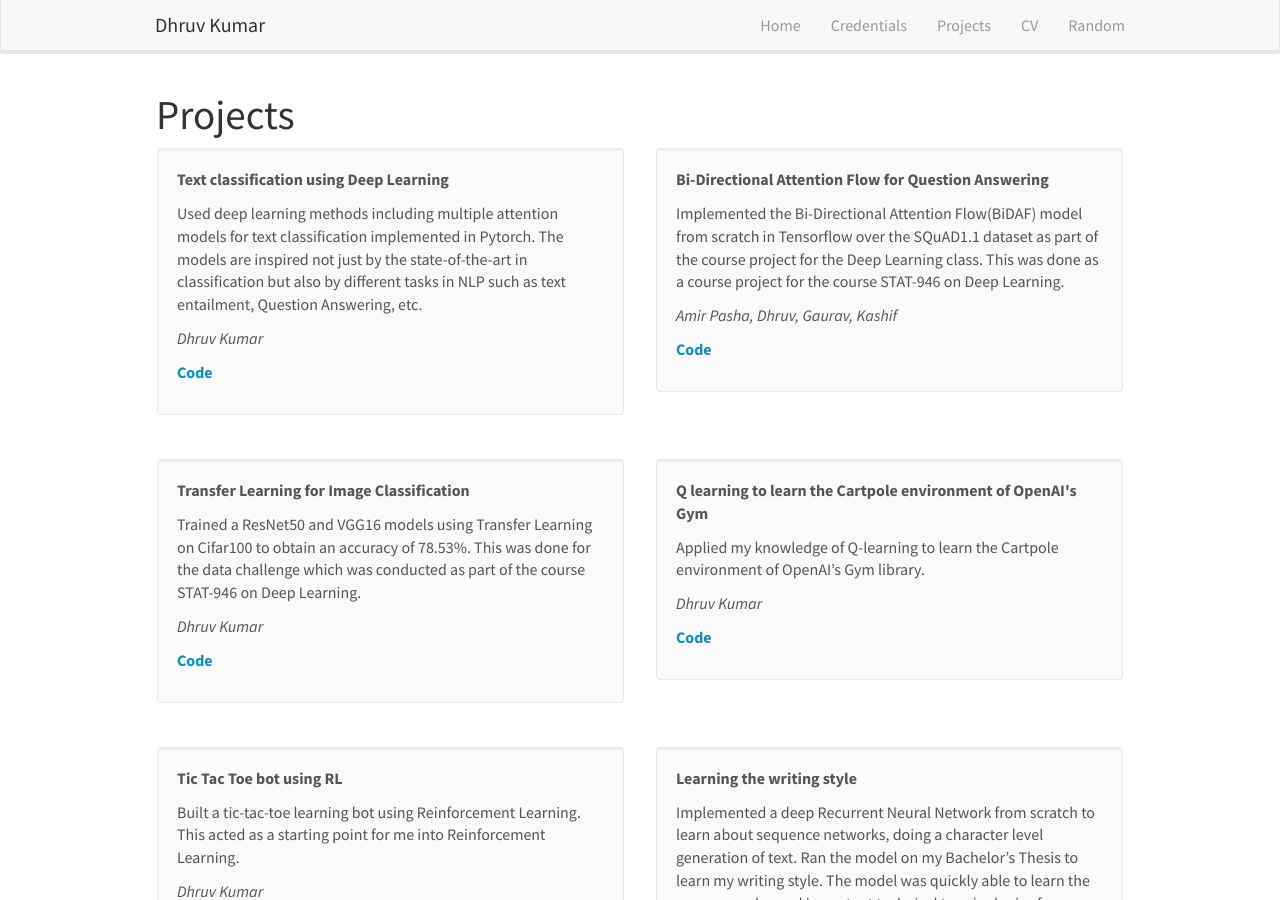
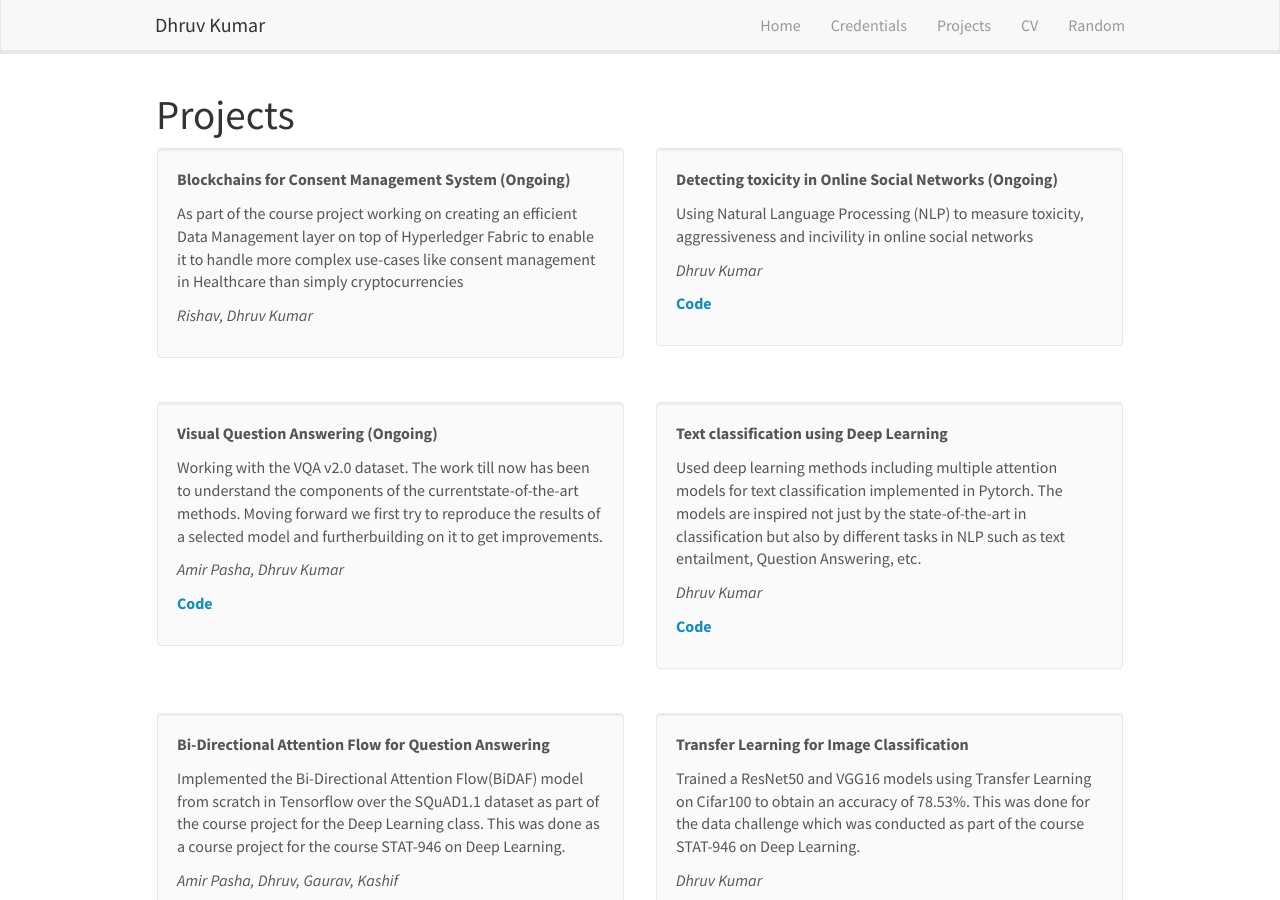
Before and after one commit to ddhruvkr/ddhruvkr.github.io, a Jekyll site: the page built from _pages/projects.md, in a window 1280 px wide and 900 px high. Built offline with Jekyll 4.4.1, drawn with Linux system fonts in a browser that asks for light colours; nearby versions of some CDN libraries.

Commit message:
updating resume intro and projects

```diff
--- a/_data/academic_work_experience.yml
+++ b/_data/academic_work_experience.yml
@@ -1,15 +1,15 @@
 - name: Sirius Blockchain Research Group
-  info: Research Assistant, Sept 2018 - Present
-  number_educ: 1
-  education1: Working on creating an efficient Data Analytics layer on top of Hyperledger Fabric.
+  info: Research Assistant, Jan 2019 - Present
+  #number_educ: 1
+  #education1: Working on creating an efficient Data Management layer on top of HyperledgerFabric to enable it to handle more complex use-cases like consent management in Healthcare than simply cryptocurrencies.
 
 - name: Data Science Lab
   info: Research Assistant, Sept 2018 - Present
-  number_educ: 1
-  education1: Working on applying Natural Language Methods to classify toxic and abusive speech in online social networks.
+  #number_educ: 1
+  #education1: Working on applying Natural Language Methods to classify toxic and abusive speech in online social networks.
 
 - name: University of Paderborn, Germany
   info: Research Intern (AIS-BI Lab), Jan 2016 - Jun 2016
-  number_educ: 2
-  education1: Bachelor Thesis, on Recommender Systems
-  education2: Face Recognition in videos
+  #number_educ: 2
+  #education1: Bachelor Thesis, on Recommender Systems
+  #education2: Face Recognition in videos
--- a/_data/publist.yml
+++ b/_data/publist.yml
@@ -1,3 +1,36 @@
+- title: "Blockchains for Consent Management System (Ongoing)"
+  image:
+  description: "As part of the course project working on creating an efficient Data Management layer on top of Hyperledger
+Fabric to enable it to handle more complex use-cases like consent management in Healthcare than simply
+cryptocurrencies"
+  authors: Rishav, Dhruv Kumar
+  link:
+    url:
+    display:
+  highlight: 1
+  news2:
+
+- title: "Detecting toxicity in Online Social Networks (Ongoing)"
+  image:
+  description: "Using Natural Language Processing (NLP) to measure toxicity, aggressiveness and incivility in online social
+networks"
+  authors: Dhruv Kumar
+  link:
+    url: https://github.com/ddhruvkr/Detecting-Hate-Speech
+    display:  Code
+  highlight: 1
+  news2:
+
+- title: "Visual Question Answering (Ongoing)"
+  image:
+  description: "Working with the VQA v2.0 dataset. The work till now has been to understand the components of the currentstate-of-the-art methods. Moving forward we first try to reproduce the results of a selected model and furtherbuilding on it to get improvements."
+  authors: Amir Pasha, Dhruv Kumar
+  link:
+    url: https://visualqa.org/
+    display:  Code
+  highlight: 1
+  news2:
+
 - title: "Text classification using Deep Learning"
   image:
   description: "Used deep learning methods including multiple attention models for text classification implemented in Pytorch. The models are inspired not just by the state-of-the-art in classification but also by different tasks in NLP such as text entailment, Question Answering, etc."
@@ -14,7 +47,7 @@
   This was done as a course project for the course STAT-946 on Deep Learning."
   authors: Amir Pasha, Dhruv, Gaurav, Kashif
   link:
-    url: https://github.com/Demfier/QA
+    url: https://github.com/pashapanther/BiDAF
     display:  Code
   highlight: 1
   news2:
--- a/_includes/me.html
+++ b/_includes/me.html
@@ -1,7 +1,7 @@
 <div style="text-align: center;">
 	<img src="{{ site.url }}{{ site.baseurl }}/dhruv.jpg" class="img-responsive img-circle" />
 	<div>
-		<p><i>Vegan. From Lucknow. Passionate about software, machine learning, technology, music and playing drums.</i></p>
+		<p><i>Vegan. From Lucknow. Passionate about technology, music and playing drums.</i></p>
 	</div>
 	<div class="center-block socialfoot" id="socialButtons">
         <a href="mailto:dhruv.kumar@uwaterloo.ca"><img class="socialicon social-fade" src="{{ site.url }}{{ site.baseurl }}/images/social/close-envelope.svg"/></a>
```
Also changed, not shown: _data/industrial_work_experience.yml (+6 -6 lines), _pages/home.md (+3 -3 lines), 2 other files.
